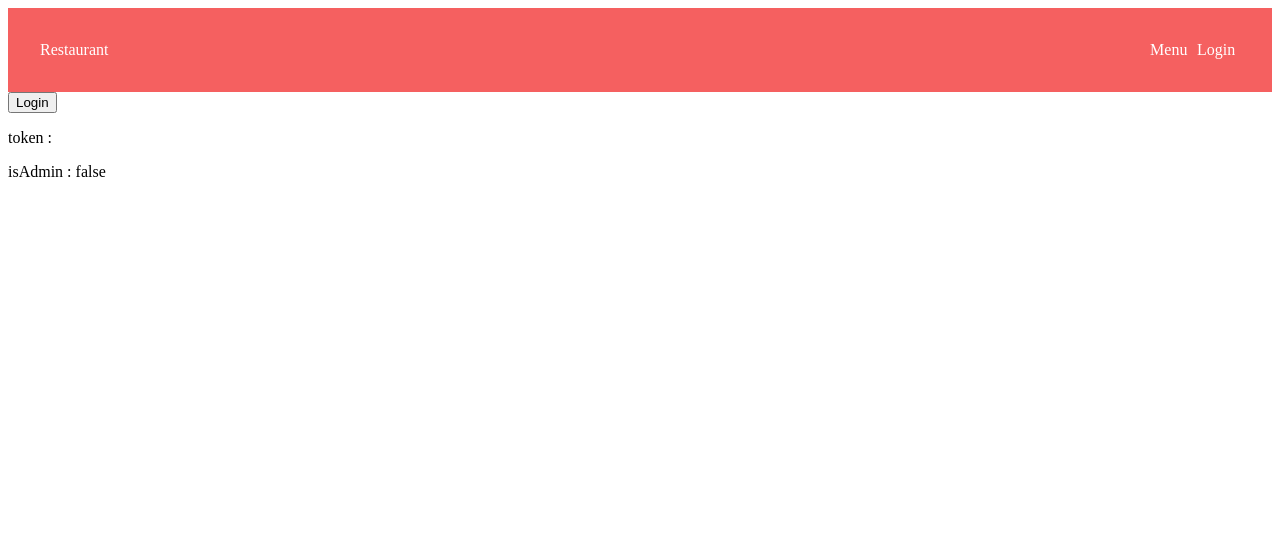
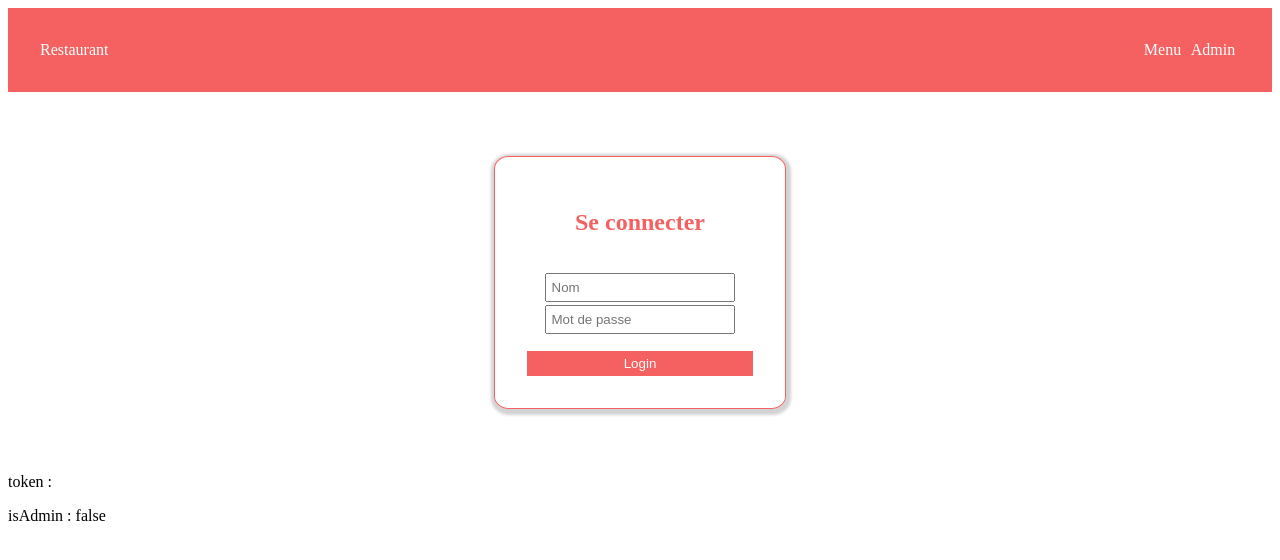
Before and after one commit to Nathanb-ecam/web_pizza_clients, an Angular app in the folder pizza_angular/: page /login in a window 1280 px wide. Shown: the top 560 px of the page. Built offline with nearby package versions, Linux system fonts and the light colour scheme.

Commit message:
admin form

```diff
--- a/pizza_angular/src/app/admin/admin.component.css
+++ b/pizza_angular/src/app/admin/admin.component.css
@@ -1,3 +1,55 @@
+.form {
+    display: flex;
+    justify-content: center;
+    align-items: center;
+    margin: 2rem 0;
+}
+form h2 {
+    color:#f56060;
+}
+
+form{
+    display: flex;
+    justify-content: center;
+    flex-direction: column;
+    align-items: center;
+    margin: 2rem ;
+    padding: 2rem;
+    border: 1px solid #f56060;;
+    border-radius: 5%;
+    box-shadow: lightgrey 1px 2px 3px 4px;
+
+}
+
+form div{
+    width: 100%;
+    margin:1rem;
+    display: flex;
+    flex-direction: column;
+    justify-content: center;
+    align-items: center;
+}
+
+form div input {
+    padding:0.3rem;
+    margin: 0.1rem;
+}
+
+form button{
+    width: 100%;
+
+    padding:0.3rem;
+    background:#f56060;
+    border: none;
+    color:white;
+
+}
+
+
+/*
+Content if valid credentials
+*/
+
 .content {
     display: flex;
     flex-direction:column;
--- a/pizza_angular/src/app/admin/admin.component.html
+++ b/pizza_angular/src/app/admin/admin.component.html
@@ -1,4 +1,18 @@
-<button (click)="login()">Login</button>
+<div class="form" *ngIf="!signedIn">
+    <form (ngSubmit)="login()">
+        <h2>Se connecter</h2>
+        <div>
+            <input type="text" id="name" name="name" [(ngModel)]="name" placeholder="Nom" required>
+            <input type="password" id="password" name="password" [(ngModel)]="password" placeholder="Mot de passe"required>
+        </div>
+        <button type="submit">Login</button>
+    </form>
+</div>
+
+
+
+
+
 <p>token : {{token.token}}</p>
 <p>isAdmin :  {{isAdmin}}</p>
 <div class="content" *ngIf="signedIn">
--- a/pizza_angular/src/app/admin/admin.component.ts
+++ b/pizza_angular/src/app/admin/admin.component.ts
@@ -9,10 +9,13 @@ import { Menu,OrderExtra,Client,User,Token } from '../admin.service';
   styleUrls: ['./admin.component.css']
 })
 export class AdminComponent {
+  name:string="";
+  password:string="";
+
+
   menus:Menu[]=[]
   orderextras:OrderExtra[]=[]
   clients:Client[]=[]
-  user:User ={"name":"Nath","password":"1234"};
 
 
   token:Token=new Token()
@@ -29,7 +32,8 @@ export class AdminComponent {
   }
 
   login(){
-    this.adminService.login(this.user).subscribe(
+    let user:User = {"name":this.name,"password":this.password}
+    this.adminService.login(user).subscribe(
       data => {
         this.token = data;
         console.log(this.token);
--- a/pizza_angular/src/app/app.component.html
+++ b/pizza_angular/src/app/app.component.html
@@ -2,7 +2,7 @@
   <p>Restaurant</p>
   <nav>
     <a routerLink="/menu">Menu</a>
-    <a routerLink="/login">Login</a>
+    <a routerLink="/login">Admin</a>
   </nav>
 </div>
 
--- a/pizza_angular/src/app/app.module.ts
+++ b/pizza_angular/src/app/app.module.ts
@@ -7,6 +7,7 @@ import { HomeComponent } from './home/home.component';
 import { MenuComponent, NotNullPipe } from './menu/menu.component';
 import { PizzaComponent } from './pizza/pizza.component';
 import { AdminComponent } from './admin/admin.component';
+import { FormsModule } from '@angular/forms';
 
 @NgModule({
   declarations: [
@@ -15,12 +16,13 @@ import { AdminComponent } from './admin/admin.component';
     MenuComponent,
     PizzaComponent,
     AdminComponent,
-    NotNullPipe
+    NotNullPipe,
   ],
   imports: [
     BrowserModule,
     AppRoutingModule,
     HttpClientModule,
+    FormsModule
   ],
   providers: [],
   bootstrap: [AppComponent]
--- a/pizza_angular/src/app/menu/menu.component.css
+++ b/pizza_angular/src/app/menu/menu.component.css
@@ -1,3 +1,4 @@
+
 .container{
     width: 100%;
     display: flex;
```
